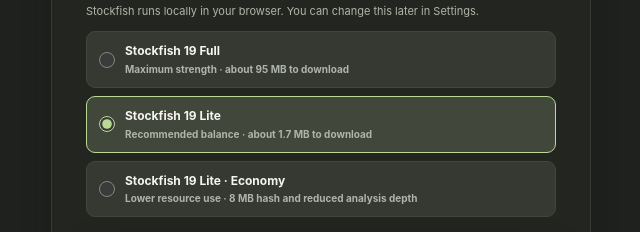
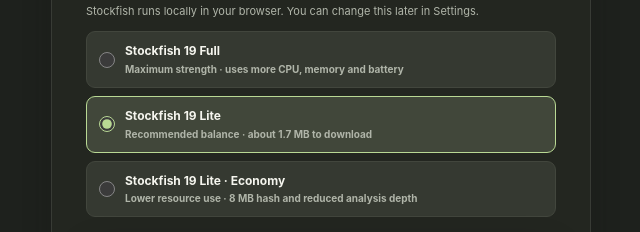
Before and after one commit to felipinhobxd/FreeChessAnalysis, a website with bundled scripts: page dist/index.html in a window 1280 px wide. Shown: the part 256-488 px from the top of the page, 319-959 px from the left. Built offline with nearby package versions, Linux system fonts and the light colour scheme.

Commit message:
Clarify the higher resource use of the Full engine

```diff
--- a/dist/index.html
+++ b/dist/index.html
@@ -38,7 +38,7 @@
       <div class="engine-choice-list">
         <label class="engine-choice">
           <input type="radio" name="welcome-engine-mode" value="full">
-          <span class="engine-choice-copy"><strong>Stockfish 19 Full</strong><small>Maximum strength · about 95 MB to download</small></span>
+          <span class="engine-choice-copy"><strong>Stockfish 19 Full</strong><small>Maximum strength · uses more CPU, memory and battery</small></span>
         </label>
         <label class="engine-choice">
           <input type="radio" name="welcome-engine-mode" value="lite" checked>
```
